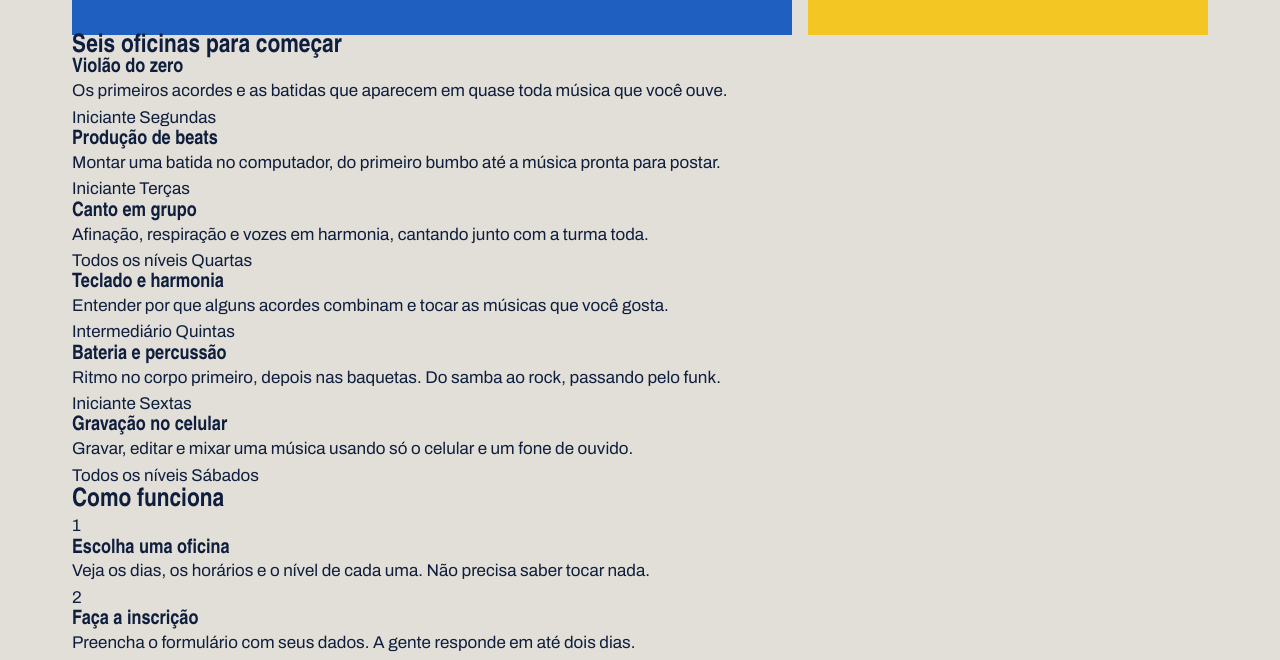
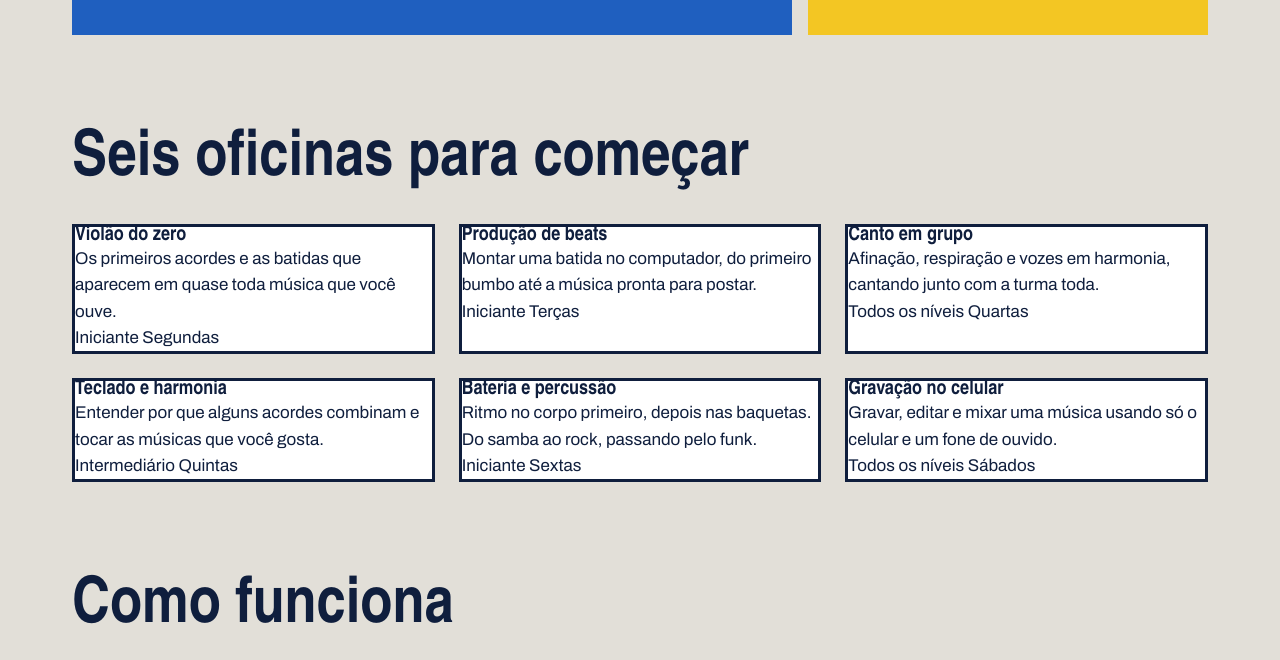
Before and after one commit to NathanJota/laje_sonora, a plain HTML site: page index.html in a window 1280 px wide. Shown: the part 671-1331 px from the top of the page. Drawn offline with Linux system fonts and the light colour scheme; a web font is replaced by a local one.

Commit message:
Cards das oficinas

```diff
--- a/index.css
+++ b/index.css
@@ -126,3 +126,23 @@ h1, h2, h3 {
 .botao:hover{
     background-color:var(--caixa-dagua) ;
 }
+.secao{
+    margin-top: 96px;
+}
+
+.titulo-secao {
+    font-size: 64px;
+    margin-bottom: 32px;
+}
+
+.cards {
+    display: flex;
+    flex-wrap: wrap;
+    gap: 24px;
+}
+
+.card {
+    background-color: white;
+    border: 3px solid var(--tinta);
+    flex: 1 1 340px;
+}
```
